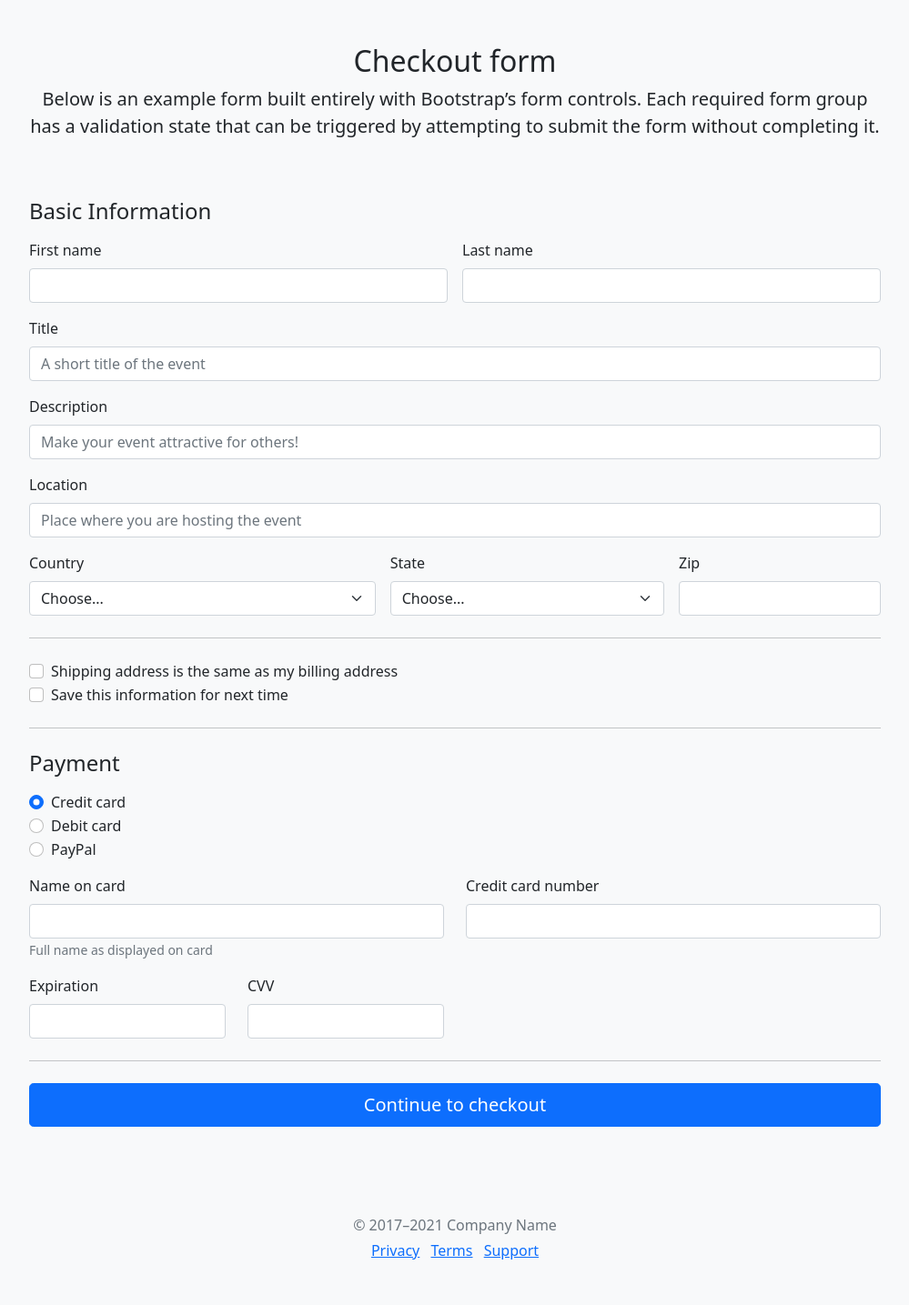
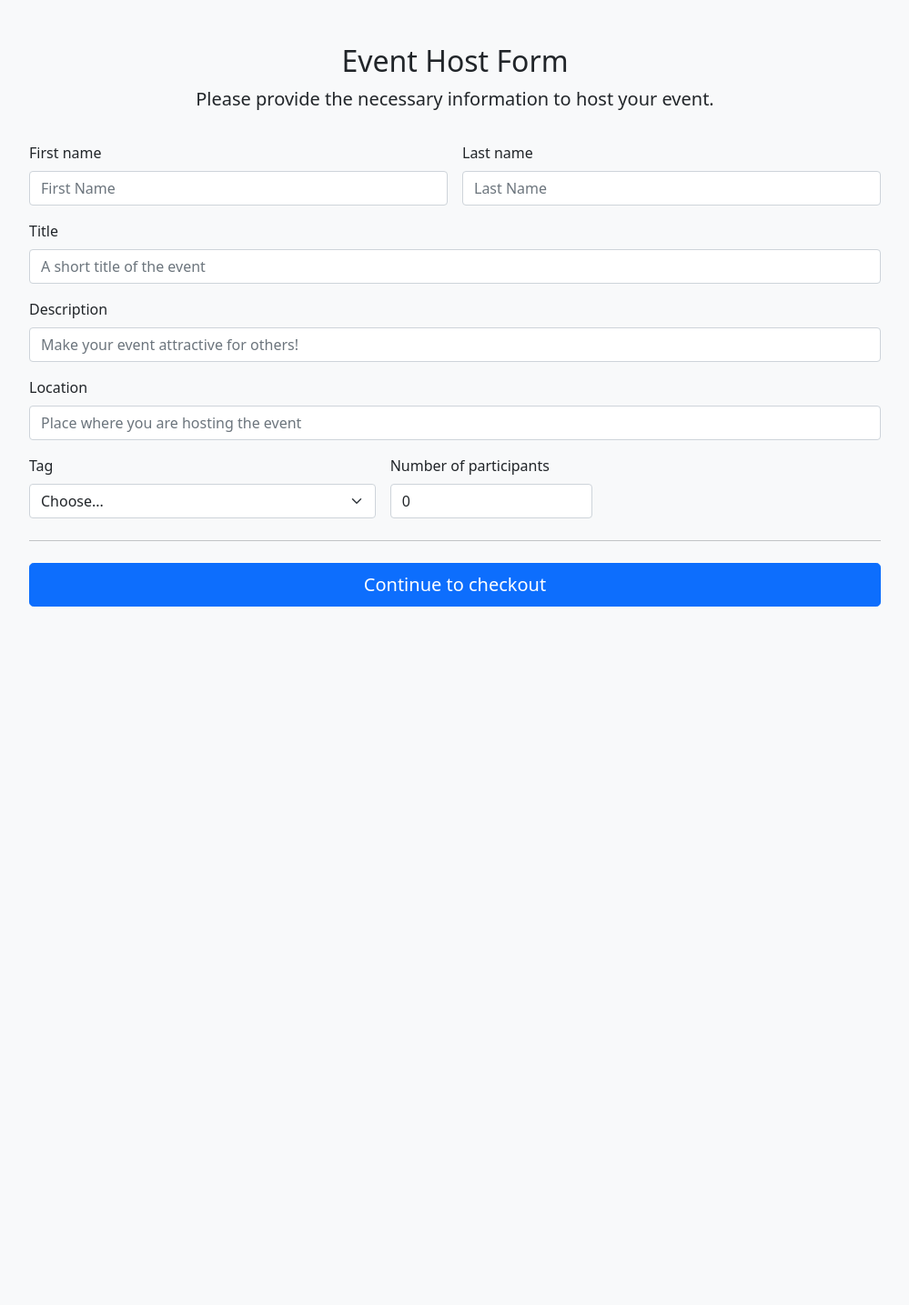
Before and after one commit to shanw25/hack110_https, a Flask app: page /post-request in a window 1280 px wide. Shown: the whole page at 91% size, without its empty margins (140-1139 px from the left). After the commit the page ends 667 px from the top, so only its background shows below. Run offline with Flask 2, Linux system fonts and the light colour scheme.

Commit message:
post form frontend

```diff
--- a/templates/post-request.html
+++ b/templates/post-request.html
@@ -39,9 +39,9 @@
 
 <div class="container">
   <main>
-    <div class="py-5 text-center">
-      <h2>Checkout form</h2>
-      <p class="lead">Below is an example form built entirely with Bootstrap’s form controls. Each required form group has a validation state that can be triggered by attempting to submit the form without completing it.</p>
+    <div class="pt-5 pb-3 text-center">
+      <h2>Event Host Form</h2>
+      <p class="lead">Please provide the necessary information to host your event.</p>
     </div>
 
     <div class="row g-5">
@@ -93,12 +93,12 @@
         </form>
       </div> -->
       <div class="col-md-12 col-lg-12">
-        <h4 class="mb-3">Basic Information</h4>
+        <!-- <h4 class="mb-3">Basic Information</h4> -->
         <form class="needs-validation" novalidate>
           <div class="row g-3">
             <div class="col-sm-6">
               <label for="firstName" class="form-label">First name</label>
-              <input type="text" class="form-control" id="firstName" placeholder="" value="" required>
+              <input type="text" class="form-control" id="firstName" placeholder="First Name" value="" required>
               <div class="invalid-feedback">
                 Valid first name is required.
               </div>
@@ -106,7 +106,7 @@
 
             <div class="col-sm-6">
               <label for="lastName" class="form-label">Last name</label>
-              <input type="text" class="form-control" id="lastName" placeholder="" value="" required>
+              <input type="text" class="form-control" id="lastName" placeholder="Last Name" value="" required>
               <div class="invalid-feedback">
                 Valid last name is required.
               </div>
@@ -144,21 +144,25 @@
               <input type="text" class="form-control" id="location" placeholder="Place where you are hosting the event">
             </div>
 
+            <!-- activity types -->
             <div class="col-md-5">
-              <label for="tag" class="form-label">Country</label>
-              <select class="form-select" id="Tag" required>
+              <label for="tag" class="form-label">Tag</label>
+              <select class="form-select" id="tag" required>
                 <option value="">Choose...</option>
-                <option value=""></option>
-                <option value=""></option>
-                <option value=""></option>
-                <option value=""></option>
+                <option value="study">Study</option>
+                <option value="exercise">Exercise</option>
+                <option value="food">Food</option>
+                <option value="travel">Travel</option>
+                <option value="chat">Chat</option>
+                <option value="date">Date</option>
+                <option value="gaming">Gaming</option>
               </select>
               <div class="invalid-feedback">
-                Please select a valid country.
+                Please select a tag.
               </div>
             </div>
 
-            <div class="col-md-4">
+            <!-- <div class="col-md-4">
               <label for="state" class="form-label">State</label>
               <select class="form-select" id="state" required>
                 <option value="">Choose...</option>
@@ -167,18 +171,18 @@
               <div class="invalid-feedback">
                 Please provide a valid state.
               </div>
-            </div>
+            </div> -->
 
             <div class="col-md-3">
-              <label for="zip" class="form-label">Zip</label>
-              <input type="text" class="form-control" id="zip" placeholder="" required>
+              <label for="participants" class="form-label">Number of participants</label>
+              <input type="number" class="form-control" id="participants" value="0" min="0" required>
               <div class="invalid-feedback">
-                Zip code required.
+                Number of participants is required.
               </div>
             </div>
           </div>
 
-          <hr class="my-4">
+          <!-- <hr class="my-4">
 
           <div class="form-check">
             <input type="checkbox" class="form-check-input" id="same-address">
@@ -242,7 +246,7 @@
                 Security code required
               </div>
             </div>
-          </div>
+          </div> -->
 
           <hr class="my-4">
 
@@ -252,14 +256,14 @@
     </div>
   </main>
 
-  <footer class="my-5 pt-5 text-muted text-center text-small">
+  <!-- <footer class="my-5 pt-5 text-muted text-center text-small">
     <p class="mb-1">&copy; 2017–2021 Company Name</p>
     <ul class="list-inline">
       <li class="list-inline-item"><a href="#">Privacy</a></li>
       <li class="list-inline-item"><a href="#">Terms</a></li>
       <li class="list-inline-item"><a href="#">Support</a></li>
     </ul>
-  </footer>
+  </footer> -->
 </div>
 
 
```
